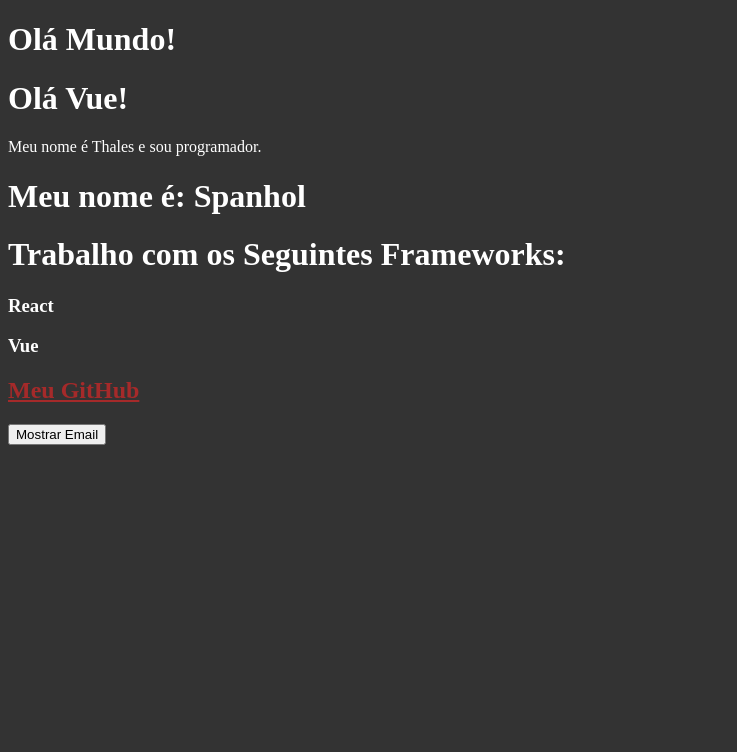
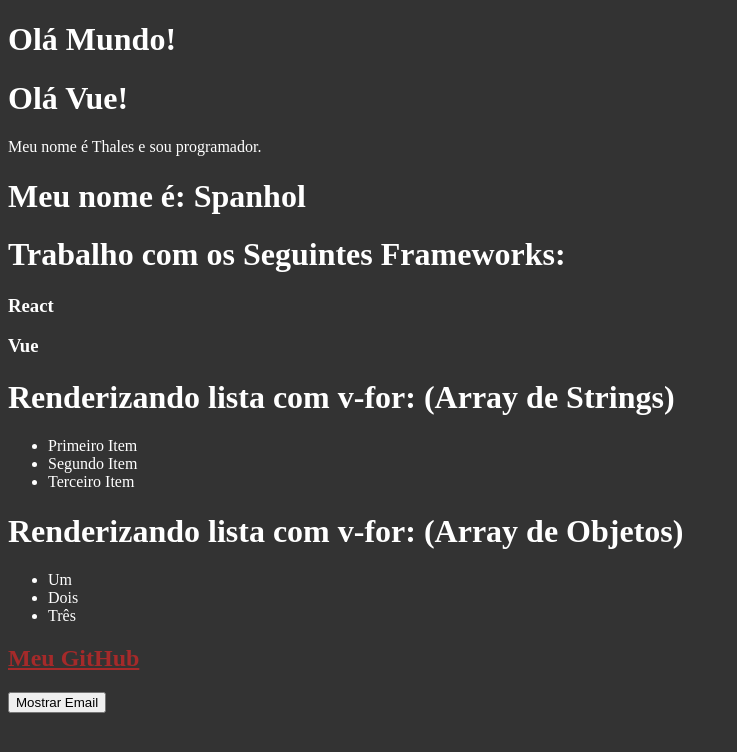
Before and after one commit to thspanhol/second-vue, a Vue app: page / in a window 1280 px wide. Shown: the top 752 px of the page, without its empty margins (0-737 px from the left). Built offline with nearby package versions, Linux system fonts and the light colour scheme.

Commit message:
renderizando listas

```diff
--- a/src/components/InfoFrameworks.vue
+++ b/src/components/InfoFrameworks.vue
@@ -3,6 +3,14 @@
   <h1 v-else>Estudo os seguintes Frameworks:</h1>
   <h3>{{ primeiro }}</h3>
   <h3>{{ segundo }}</h3>
+  <h1>Renderizando lista com v-for: (Array de Strings)</h1>
+  <ul>
+    <li v-for="(item, index) in array" v-bind:key="index">{{ item }}</li>
+  </ul>
+  <h1>Renderizando lista com v-for: (Array de Objetos)</h1>
+  <ul>
+    <li v-for="numeros in objetos" :key="numeros.id">{{ numeros.item }}</li>
+  </ul>
   <h2><a v-bind:href="meu_link" target="_blank">Meu GitHub</a></h2>
   <button @click="showEmail">{{ texto_email }}</button>
   <h2 v-show="mostrar_email">{{ email }}</h2>
@@ -19,7 +27,9 @@ export default {
       meu_link: 'https://github.com/thspanhol',
       email: 'thales_spanhol@hotmail.com',
       mostrar_email: false,
-      texto_email: 'Mostrar Email'
+      texto_email: 'Mostrar Email',
+      array: ['Primeiro Item', 'Segundo Item', 'Terceiro Item'],
+      objetos: [{id: 1, item: 'Um'}, {id: 2, item: 'Dois'}, {id: 3, item: 'Três'}]
     }
   },
   methods: {
```
